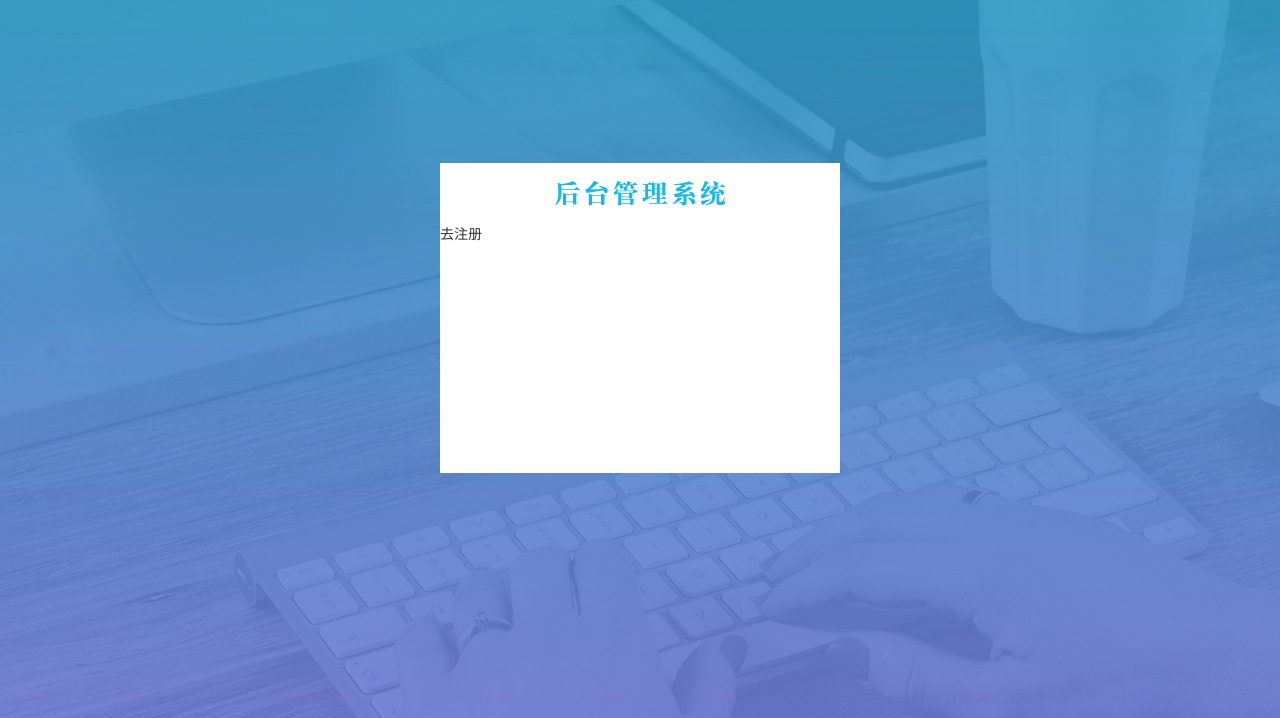
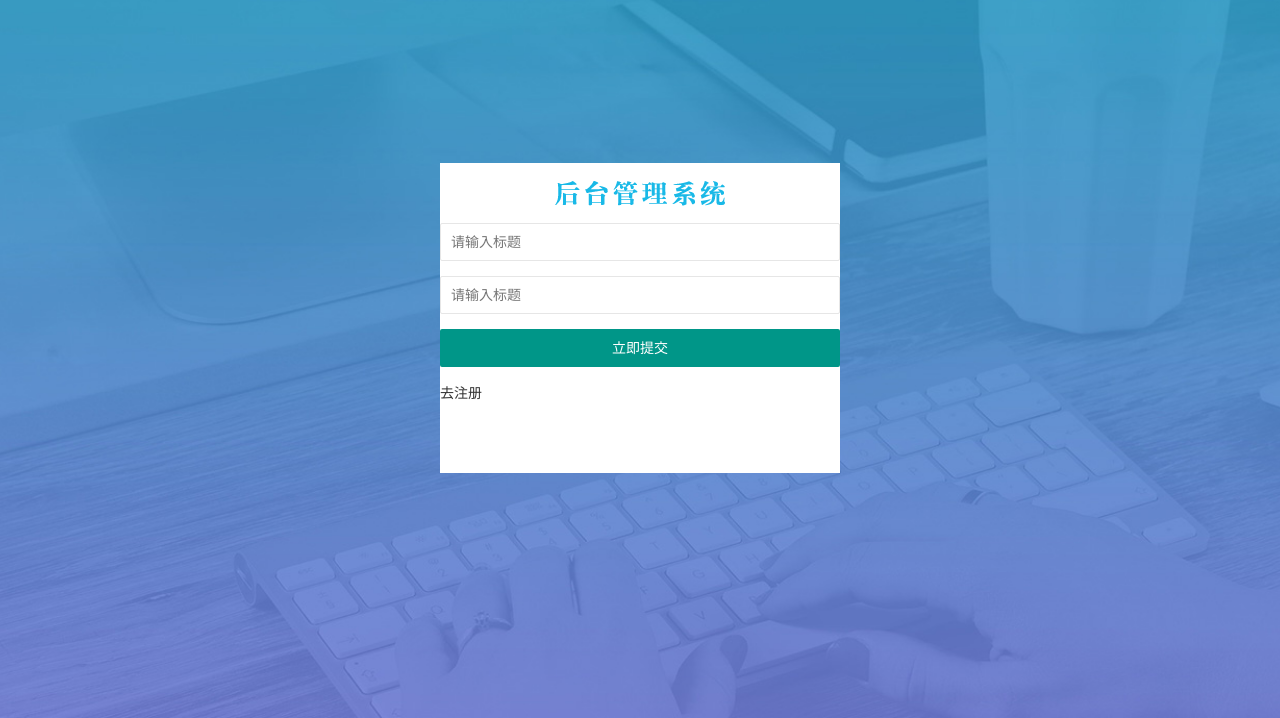
Before and after one commit to tongyali/big-event, a plain HTML site: page login.html in a window 1280 px wide. Shown: the part 82-800 px from the top of the page. Drawn offline with Linux system fonts and the light colour scheme.

Commit message:
表单结构

```diff
--- a/login.html
+++ b/login.html
@@ -19,7 +19,21 @@
         <div class="title-box"></div>
         <!-- 登录 -->
         <div class="login-box" id="link">
-            <a id="link_reg" href="javascript:;">去注册</a>
+            <form class="layui-form" action="">
+                <div class="layui-form-item">
+                    <input type="text" name="title" required lay-verify="required" placeholder="请输入标题"
+                        autocomplete="off" class="layui-input">
+                </div>
+                <div class="layui-form-item">
+                    <input type="text" name="title" required lay-verify="required" placeholder="请输入标题"
+                        autocomplete="off" class="layui-input">
+                </div>
+                <div class="layui-form-item">
+                    <button class="layui-btn layui-btn-fluid" lay-submit>立即提交</button>
+                </div>
+                <div class="layui-form-item"><a id="link_reg" href="javascript:;">去注册</a></div>
+            </form>
+
         </div>
         <!-- 注册 -->
         <div class="reg-box">
```
